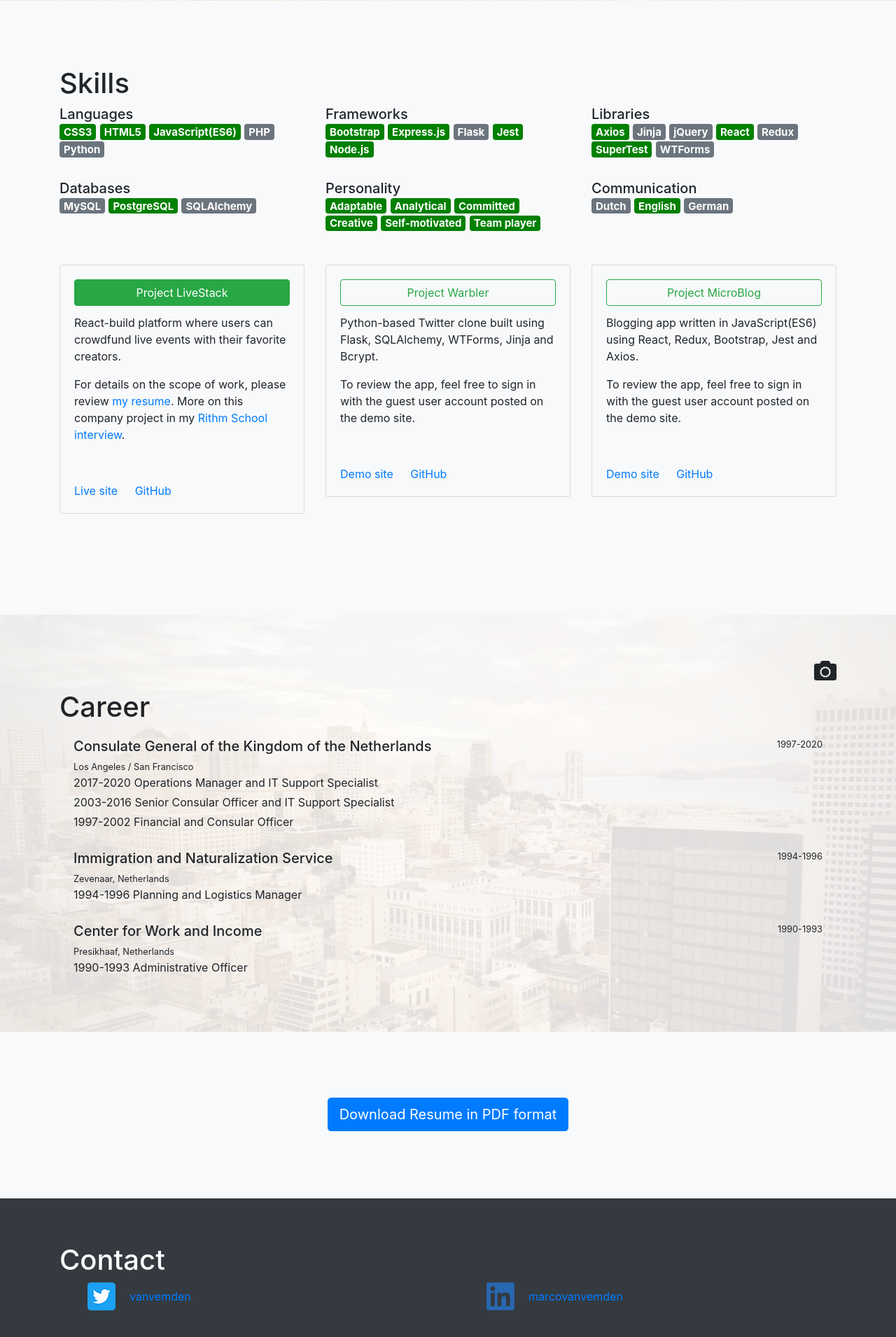
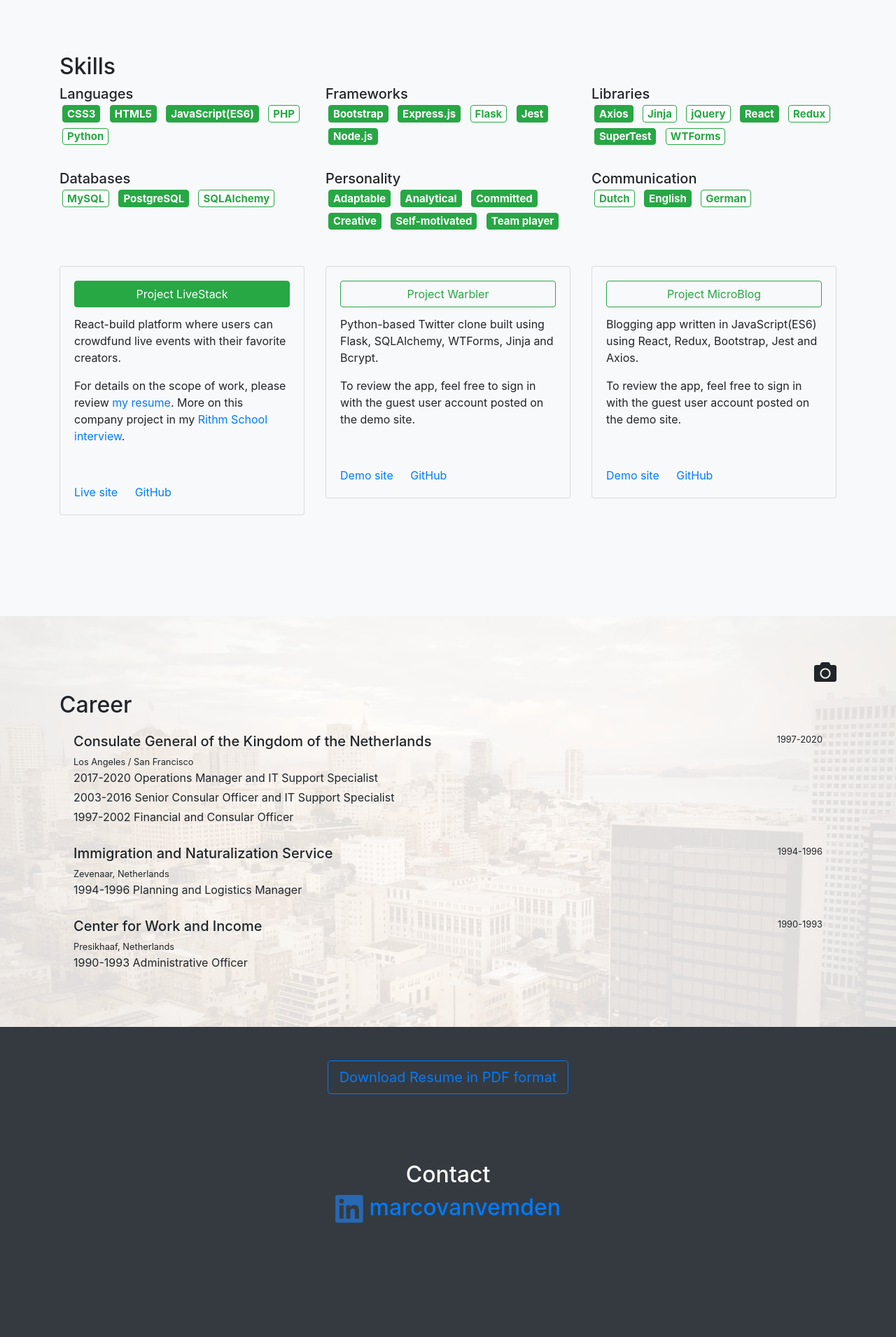
Before and after one commit to vanvemden/personal-site, a PHP site: page / in a window 1280 px wide. Shown: the part 2003-3913 px from the top of the page at 70% size. Run offline with PHP 8.4, Linux system fonts and the light colour scheme.

Commit message:
update contact container and skill badges coloring

```diff
--- a/index.html
+++ b/index.html
@@ -68,7 +68,7 @@
     <a id="about" class="anchor"></a>
     <div class="about jumbotron jumbotron-fluid bg-light">
       <div class="container">
-        <h1>About</h1>
+        <h2>About</h2>
         <p class="lead">
           Born and raised in the Netherlands, and moved to California in 1996 to
           start my job at the Consulate General of the Netherlands in Los
@@ -105,7 +105,7 @@
         ></i>
       </div>
       <div class="container container-text">
-        <h1>Training</h1>
+        <h2>Training</h2>
 
         <div class="row">
           <div class="col-12 my-3">
@@ -222,7 +222,7 @@
     <a id="skills" class="anchor"></a>
     <div class="skills jumbotron jumbotron-fluid bg-light">
       <div class="container mb-3">
-        <h1>Skills</h1>
+        <h2>Skills</h2>
         <div class="row">
           <div class="col-6 col-md-4 mb-4">
             <h5>
@@ -453,7 +453,7 @@
         ></i>
       </div>
       <div class="container container-text">
-        <h1>Career</h1>
+        <h2>Career</h2>
         <div class="list-group">
           <div class="list-group-item flex-column align-items-start">
             <div class="d-flex w-100 justify-content-between">
@@ -493,46 +493,29 @@
       </div>
     </div>
 
-    <div class="jumbotron bg-light">
-      <div class="container text-center">
+    <a id="contact" class="anchor"></a>
+    <div class="container-fluid bg-dark text-center py-5">
       <a
         href="pdf/Marco_van_Vemden_Resume.pdf"
         target="_blank"
-          class="btn btn-primary btn-lg"
+        class="btn btn-outline-primary btn-lg"
         download
         >Download Resume in PDF format</a
       >
     </div>
-    </div>
-
-    <a id="contact" class="anchor"></a>
-    <div class="contact jumbotron jumbotron-fluid bg-dark text-white">
-      <div class="container">
-        <h1>Contact</h1>
-        <div class="row well bg-dark">
-          <div class="col-md-6">
-            <ul class="no-bullets">
-              <li>
-                <a href="https://twitter.com/vanVemden" target="_blank"
-                  ><span class="contact-icon twitter"></span>vanvemden</a
+    <div class="contact container-fluid bg-dark text-white py-5">
+      <div class="text-center">
+        <h2>Contact</h2>
+        <h2>
+          <a href="https://www.linkedin.com/in/marcovanvemden/" target="_blank"
+            ><div class="contact-icon linkedin"></div>
+            marcovanvemden</a
           >
-              </li>
-            </ul>
-          </div>
-
-          <div class="col-md-6">
-            <ul class="no-bullets">
-              <li>
-                <a
-                  href="https://www.linkedin.com/in/marcovanvemden/"
-                  target="_blank"
-                  ><span class="contact-icon linkedin"></span>marcovanvemden</a
-                >
-              </li>
-            </ul>
+        </h2>
       </div>
     </div>
-      </div>
+    <div class="footer container-fluid bg-dark text-white py-5">
+      <div class="text-center"></div>
     </div>
 
     <script src="scripts.js"></script>
--- a/scripts.js
+++ b/scripts.js
@@ -1,7 +1,7 @@
 window.addEventListener("load", (event) => {
   (function () {
-    let activeBadgeColor = "#008000";
-    let inactiveBadgeColor = "#6c757d";
+    let activeBadgeColor = "#28a745";
+    let inactiveBadgeColor = "#ffffff";
 
     /**
      * Event listeners for parallax icon to show/hide overlay
@@ -29,6 +29,7 @@ window.addEventListener("load", (event) => {
 
         // Set currently active badges to inactive
         document.querySelectorAll(".skills .badge").forEach((e) => {
+          e.style.color = activeBadgeColor;
           e.style.backgroundColor = inactiveBadgeColor;
         });
 
@@ -44,6 +45,7 @@ window.addEventListener("load", (event) => {
         document
           .querySelectorAll(`.skills .badge.proj-${project_num}`)
           .forEach((e) => {
+            e.style.color = inactiveBadgeColor;
             e.style.backgroundColor = activeBadgeColor;
           });
       });
@@ -55,6 +57,7 @@ window.addEventListener("load", (event) => {
     buttons[0].classList.toggle("btn-success");
     buttons[0].classList.toggle("btn-outline-success");
     document.querySelectorAll(".skills .badge.proj-1").forEach((e) => {
+      e.style.color = inactiveBadgeColor;
       e.style.backgroundColor = activeBadgeColor;
     });
   })();
--- a/style.css
+++ b/style.css
@@ -1,6 +1,5 @@
 body {
   padding-top: 50px;
-  padding-bottom: 20vh;
 }
 
 h1 {
@@ -121,13 +120,17 @@ h3 {
 
 /* skills section */
 .badge-secondary {
-  transition: background-color 0.5s ease-in-out;
-  background-color: #6c757d;
+  transition: background-color 1s ease-out;
+  background-color: #ffffff;
+  color: #28a745;
+  border: 1px solid #28a745;
+  margin: 4px;
 }
 
 /* career section */
 .career {
   background-image: url("img/career-lg.jpg");
+  margin-bottom: 0px;
 }
 
 .career .list-group-item {
@@ -140,10 +143,6 @@ h3 {
 }
 
 /* contact section */
-.contact ul {
-  list-style-type: none;
-}
-
 .contact a {
   display: block;
   line-height: 40px;
@@ -151,19 +150,11 @@ h3 {
 }
 
 .contact-icon {
-  float: left;
-  margin-right: 20px;
   height: 40px;
   width: 40px;
   display: inline-block;
-}
-
-.contact-icon.twitter {
-  background: url(img/twitter-bug.png);
-}
-
-.contact-icon.linkedin {
   background: url(img/linkedin-bug.png);
+  vertical-align: middle;
 }
 
 /* Overrides for small devices (sm) */
```
Lines whose indentation alone changed are shown as unchanged.
